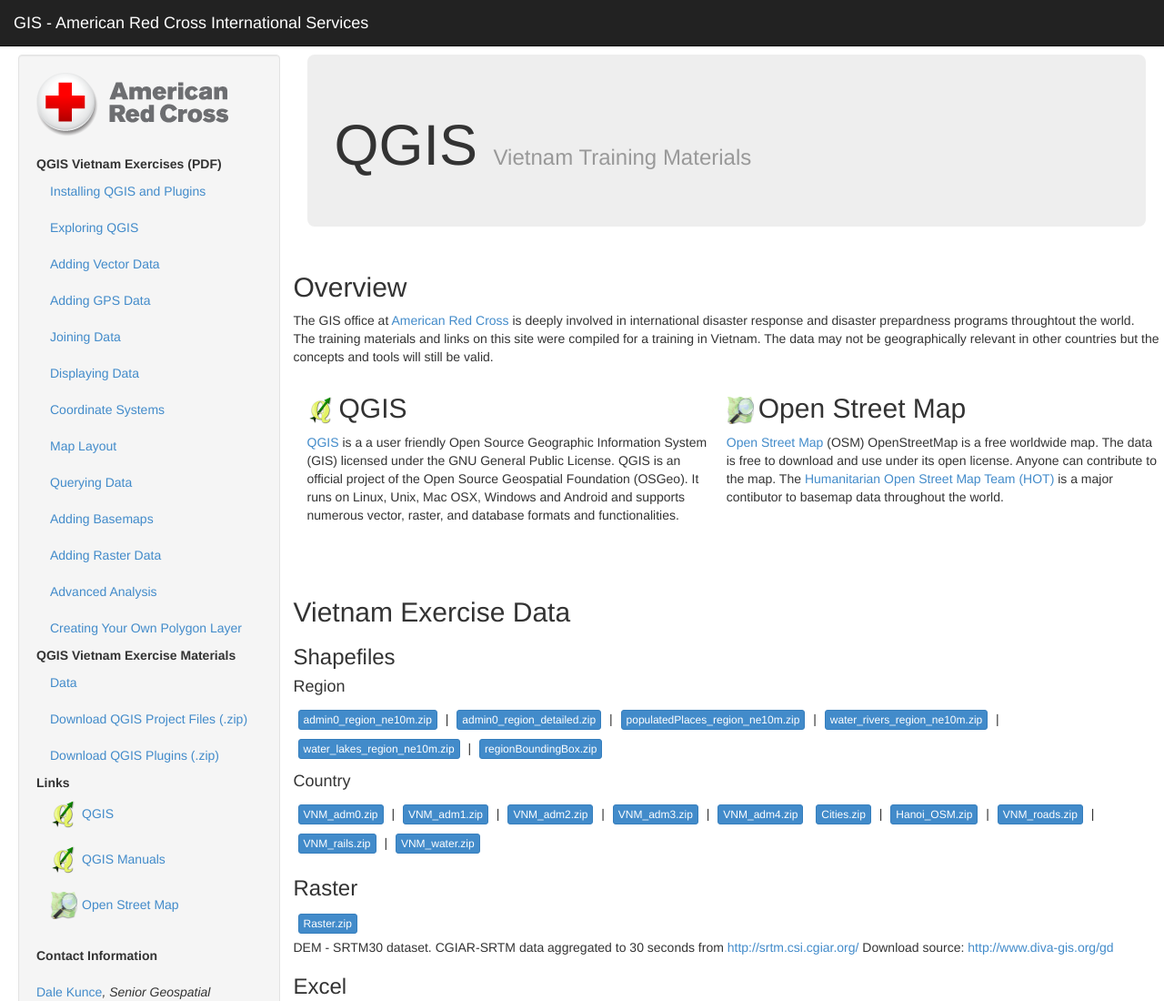
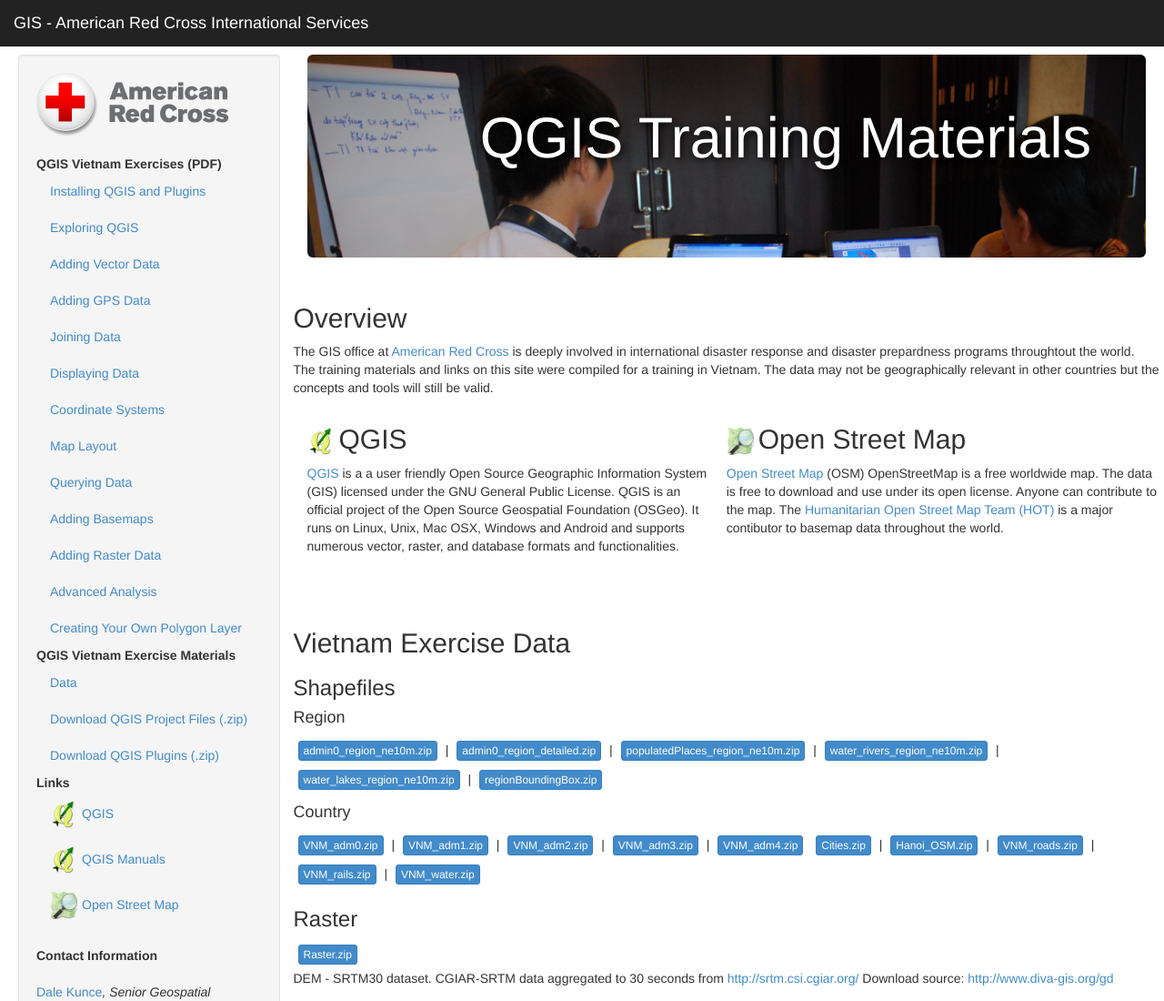
Before and after one commit to AmericanRedCross/QGIS_Training, a plain HTML site: page index.html in a window 1280 px wide. Shown: the top 1100 px of the page at 91% size. Drawn offline with Linux system fonts and the light colour scheme.

Commit message:
jumbotron image

```diff
--- a/index.html
+++ b/index.html
@@ -37,6 +37,20 @@
       }
       .btn-zip{
         margin:5px;
+      }
+
+      .jumbotron{
+        padding: 40px 60px 90px 60px;
+        background: url(img/banner.jpg);
+        background-size: 100%;
+        background-repeat: no-repeat;
+        border-radius: 6px;
+        -webkit-border-radius: 6px;
+        -moz-border-radius: 6px;
+        color: white;
+        text-align: right;
+        font-weight: 900;
+        text-shadow: 2px 2px 10px black;
       }
 
     </style>
@@ -105,8 +119,8 @@ function googleTranslateElementInit() {
           </div><!--/.well -->
         </div><!--/span-->
         <div class="col-md-9">
-          <div class="jumbotron" style="border-radius:8px;">
-            <h1>QGIS <small>Vietnam Training Materials</small></h1>
+          <div class="jumbotron">
+            <h1>QGIS Training Materials</small></h1>
           </div>
           <div class="row">
             <div>
```
Also changed, not shown: img/banner.jpg (added).
